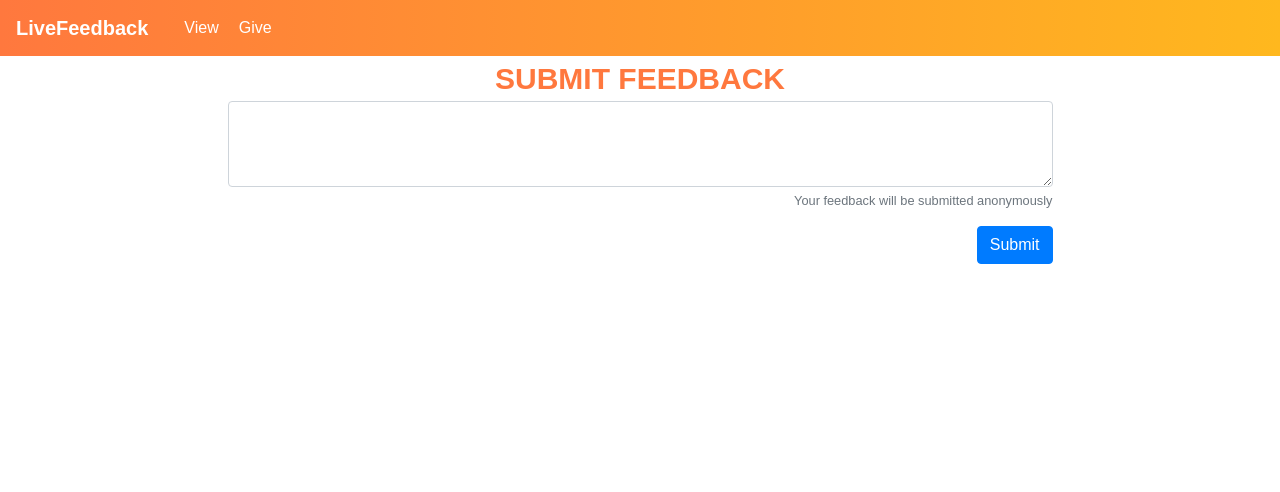
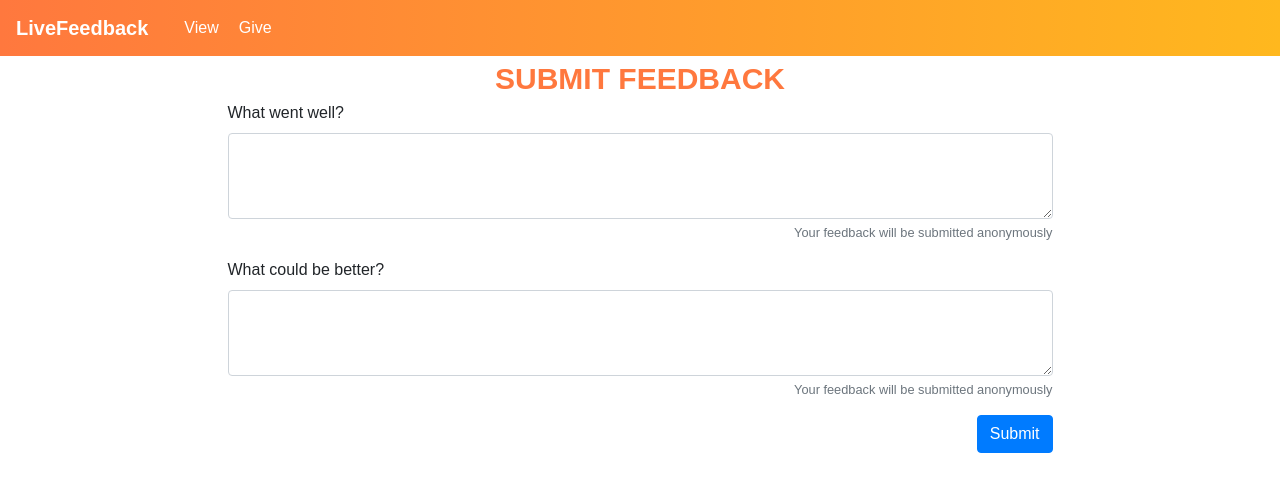
Before and after one commit to archana-khanal/LiveFeedback, a React (Create React App) app in the folder front-end/: page /submit in a window 1280 px wide. Shown: the top 492 px of the page. Built offline with nearby package versions, Linux system fonts and the light colour scheme; no server answers.

Commit message:
HP|AK - Add different fields for positive and negative feedback

```diff
--- a/front-end/src/components/Feedback/Feedback.css
+++ b/front-end/src/components/Feedback/Feedback.css
@@ -3,5 +3,6 @@
     padding: 10px;
     background: rgb(220, 220, 220);
     color: #333333;
-    border-radius: 10px;
+    border-radius: 5px;
+    max-height: fit-content;
 }
--- a/front-end/src/components/SubmitFeedback/SubmitFeedback.jsx
+++ b/front-end/src/components/SubmitFeedback/SubmitFeedback.jsx
@@ -8,25 +8,44 @@ export class SubmitFeedback extends Component {
         super(props);
 
         this.state = {
-            message: ''
+            pos: '',
+            neg: ''
         };
 
         this.handleSubmit = this.handleSubmit.bind(this);
-        this.handleChange = this.handleChange.bind(this);
+        this.handleChangePos = this.handleChangePos.bind(this);
+        this.handleChangeNeg = this.handleChangeNeg.bind(this);
     }
 
-    handleChange(e) {
+    handleChangePos(e) {
         this.setState({
-            message: e.target.value
+            pos: e.target.value
+        })
+    }
+
+    handleChangeNeg(e) {
+        this.setState({
+            neg: e.target.value
         })
     }
 
     handleSubmit(e) {
         e.preventDefault();
-        submitFeedback(this.state.message);
-        this.setState({
-            message: ''
-        })
+        let message = '';
+        if (this.state.pos.trim().length > 0) {
+            message += `Went well: ${this.state.pos}`;
+        }
+        if (this.state.neg.trim().length > 0) {
+            message += ` Could be better: ${this.state.neg}`;
+        }
+        message = message.trim();
+        if (message !== '') {
+            submitFeedback(message);
+            this.setState({
+                pos: '',
+                neg: ''
+            })
+        }
     }
 
     render() {
@@ -37,7 +56,13 @@ export class SubmitFeedback extends Component {
                     <div className="col-9">
                         <form onSubmit={this.handleSubmit}>
                             <div className="form-group">
-                                <textarea className="form-control" type="text" rows='3' value={this.state.message} onChange={this.handleChange} />
+                                <label>What went well?</label>
+                                <textarea className="form-control" type="text" rows='3' value={this.state.pos} onChange={this.handleChangePos} />
+                                <small class="form-text text-muted">Your feedback will be submitted anonymously</small>
+                            </div>
+                            <div className="form-group">
+                                <label>What could be better?</label>
+                                <textarea className="form-control" type="text" rows='3' value={this.state.neg} onChange={this.handleChangeNeg} />
                                 <small class="form-text text-muted">Your feedback will be submitted anonymously</small>
                             </div>
                             <button type="submit" class="btn btn-primary">Submit</button>
```
